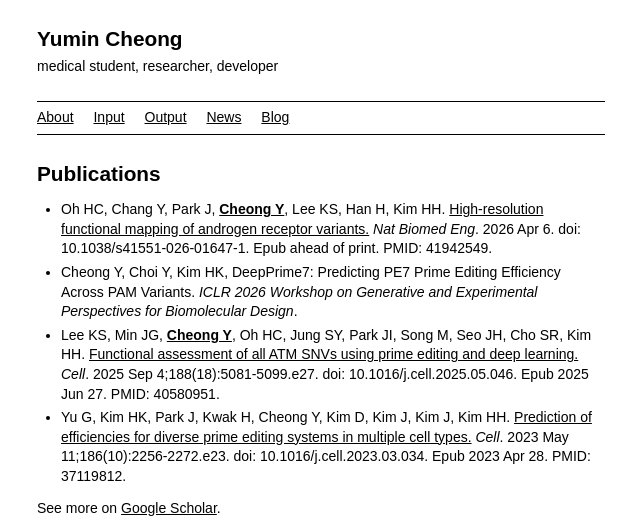
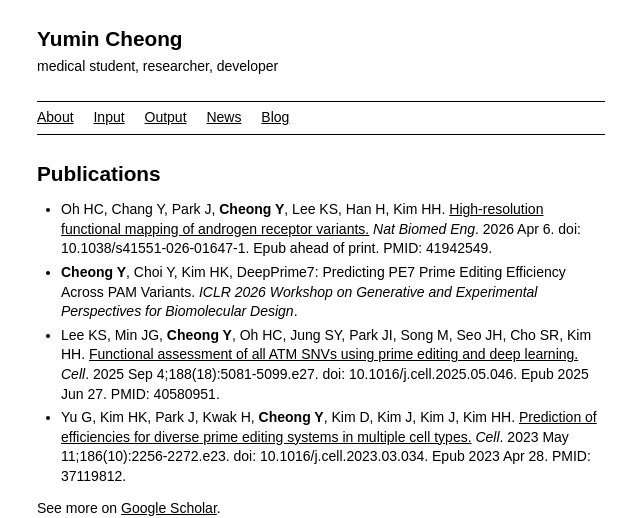
Before and after one commit to yumin-c/yumin-c.github.io, a Jekyll site: the page built from publications.md, in a window 1280 px wide. Shown: the top 518 px of the page, without its empty margins (319-959 px from the left). Built offline with Jekyll 4.4.1, drawn with Linux system fonts in a browser that asks for light colours; some web fonts are replaced.

```diff
--- a/publications.md
+++ b/publications.md
@@ -3,10 +3,10 @@ layout: default
 title: Publications
 ---
 
-- Oh HC, Chang Y, Park J, **<u>Cheong Y</u>**, Lee KS, Han H, Kim HH. [High-resolution functional mapping of androgen receptor variants.](https://www.nature.com/articles/s41551-026-01647-1) *Nat Biomed Eng*. 2026 Apr 6. doi: 10.1038/s41551-026-01647-1. Epub ahead of print. PMID: 41942549.
-- Cheong Y, Choi Y, Kim HK, DeepPrime7: Predicting PE7 Prime Editing Efficiency Across PAM Variants. *ICLR 2026 Workshop on Generative and Experimental Perspectives for Biomolecular Design*.
-- Lee KS, Min JG, **<u>Cheong Y</u>**, Oh HC, Jung SY, Park JI, Song M, Seo JH, Cho SR, Kim HH. [Functional assessment of all ATM SNVs using prime editing and deep learning.](https://www.cell.com/cell/abstract/S0092-8674(25)00634-8) *Cell*. 2025 Sep 4;188(18):5081-5099.e27. doi: 10.1016/j.cell.2025.05.046. Epub 2025 Jun 27. PMID: 40580951.
-- Yu G, Kim HK, Park J, Kwak H, Cheong Y, Kim D, Kim J, Kim J, Kim HH. [Prediction of efficiencies for diverse prime editing systems in multiple cell types.](https://www.cell.com/cell/fulltext/S0092-8674(23)00331-8) *Cell*. 2023 May 11;186(10):2256-2272.e23. doi: 10.1016/j.cell.2023.03.034. Epub 2023 Apr 28. PMID: 37119812.
+- Oh HC, Chang Y, Park J, **Cheong Y**, Lee KS, Han H, Kim HH. [High-resolution functional mapping of androgen receptor variants.](https://www.nature.com/articles/s41551-026-01647-1) *Nat Biomed Eng*. 2026 Apr 6. doi: 10.1038/s41551-026-01647-1. Epub ahead of print. PMID: 41942549.
+- **Cheong Y**, Choi Y, Kim HK, DeepPrime7: Predicting PE7 Prime Editing Efficiency Across PAM Variants. *ICLR 2026 Workshop on Generative and Experimental Perspectives for Biomolecular Design*.
+- Lee KS, Min JG, **Cheong Y**, Oh HC, Jung SY, Park JI, Song M, Seo JH, Cho SR, Kim HH. [Functional assessment of all ATM SNVs using prime editing and deep learning.](https://www.cell.com/cell/abstract/S0092-8674(25)00634-8) *Cell*. 2025 Sep 4;188(18):5081-5099.e27. doi: 10.1016/j.cell.2025.05.046. Epub 2025 Jun 27. PMID: 40580951.
+- Yu G, Kim HK, Park J, Kwak H, **Cheong Y**, Kim D, Kim J, Kim J, Kim HH. [Prediction of efficiencies for diverse prime editing systems in multiple cell types.](https://www.cell.com/cell/fulltext/S0092-8674(23)00331-8) *Cell*. 2023 May 11;186(10):2256-2272.e23. doi: 10.1016/j.cell.2023.03.034. Epub 2023 Apr 28. PMID: 37119812.
 
 See more on [Google Scholar](https://scholar.google.com/citations?user=yaFcIIIAAAAJ).
 
```
